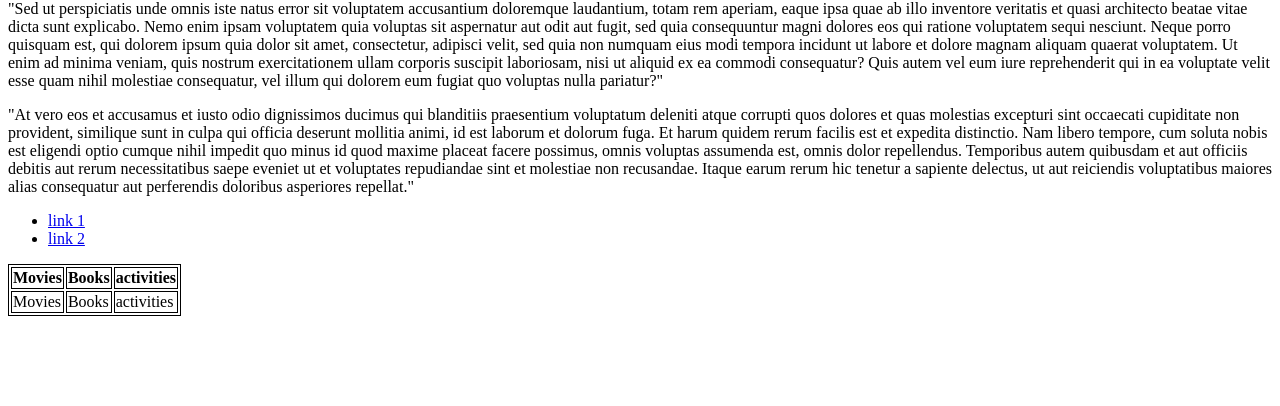
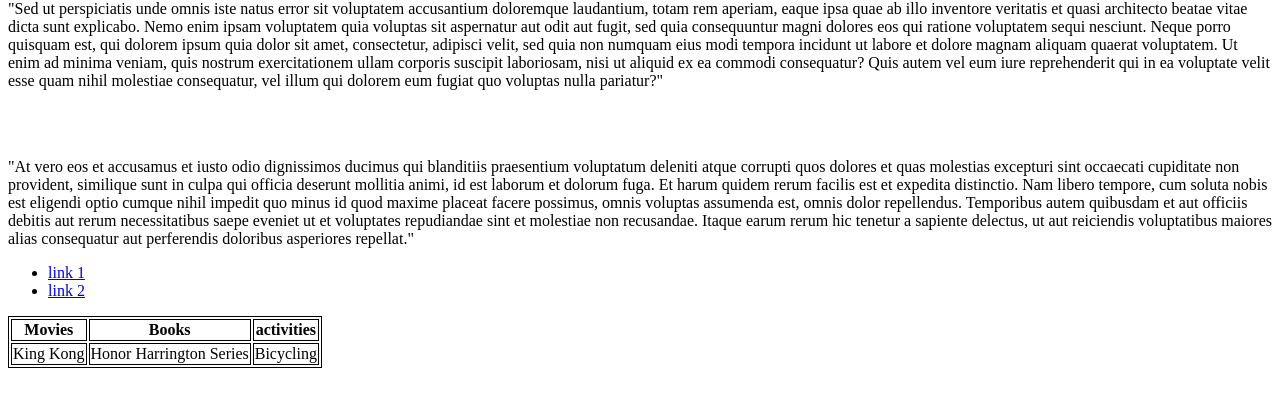
Before and after one commit to russhp/russhp.github.io, a plain HTML site: page index.html in a window 1280 px wide. Shown: the part 300-706 px from the top of the page. Drawn offline with Linux system fonts and the light colour scheme.

Commit message:
third commit

```diff
--- a/index.html
+++ b/index.html
@@ -14,6 +14,8 @@ table, th, td {
  <p>
      "Sed ut perspiciatis unde omnis iste natus error sit voluptatem accusantium doloremque laudantium, totam rem aperiam, eaque ipsa quae ab illo inventore veritatis et quasi architecto beatae vitae dicta sunt explicabo. Nemo enim ipsam voluptatem quia voluptas sit aspernatur aut odit aut fugit, sed quia consequuntur magni dolores eos qui ratione voluptatem sequi nesciunt. Neque porro quisquam est, qui dolorem ipsum quia dolor sit amet, consectetur, adipisci velit, sed quia non numquam eius modi tempora incidunt ut labore et dolore magnam aliquam quaerat voluptatem. Ut enim ad minima veniam, quis nostrum exercitationem ullam corporis suscipit laboriosam, nisi ut aliquid ex ea commodi consequatur? Quis autem vel eum iure reprehenderit qui in ea voluptate velit esse quam nihil molestiae consequatur, vel illum qui dolorem eum fugiat quo voluptas nulla pariatur?"
  </p>
+ <br>
+ <br>
  <p>
      "At vero eos et accusamus et iusto odio dignissimos ducimus qui blanditiis praesentium voluptatum deleniti atque corrupti quos dolores et quas molestias excepturi sint occaecati cupiditate non provident, similique sunt in culpa qui officia deserunt mollitia animi, id est laborum et dolorum fuga. Et harum quidem rerum facilis est et expedita distinctio. Nam libero tempore, cum soluta nobis est eligendi optio cumque nihil impedit quo minus id quod maxime placeat facere possimus, omnis voluptas assumenda est, omnis dolor repellendus. Temporibus autem quibusdam et aut officiis debitis aut rerum necessitatibus saepe eveniet ut et voluptates repudiandae sint et molestiae non recusandae. Itaque earum rerum hic tenetur a sapiente delectus, ut aut reiciendis voluptatibus maiores alias consequatur aut perferendis doloribus asperiores repellat."
  </p>
@@ -30,13 +32,13 @@ table, th, td {
     </tr>
     <tr>
         <td>
-            Movies
+            King Kong
         </td>
         <td>
-            Books
+            Honor Harrington Series
         </td>
         <td>
-            activities
+            Bicycling
         </td>
     </tr>
 </table>
```
